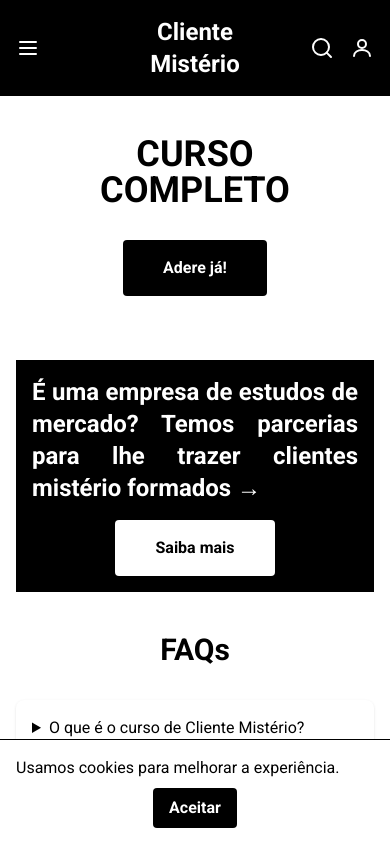
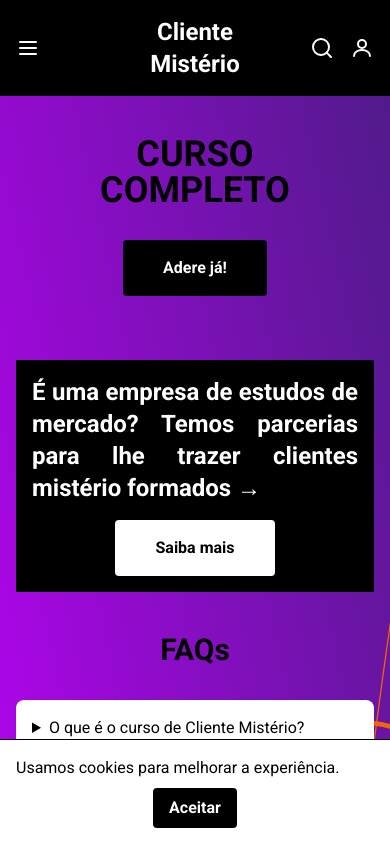
Before and after one commit to msantos51/clientemisterio, a Next.js app in the folder frontend/: page / in a window 390 px wide. Shown: the top 842 px of the page. Built offline with nearby package versions, Linux system fonts and the light colour scheme.

Commit message:
feat: add responsive svg background

```diff
--- a/frontend/app/globals.css
+++ b/frontend/app/globals.css
@@ -17,6 +17,14 @@ html, body {
   min-height: 100vh;
   /* Define fundo branco simples para todo o site */
   background-color: #ffffff;
+  /* Define imagem de fundo padrão */
+  background-image: url('/background-desktop.svg');
+  /* Faz o SVG cobrir todo o ecrã */
+  background-size: cover;
+  /* Evita repetição do SVG */
+  background-repeat: no-repeat;
+  /* Mantém o fundo fixo em desktop */
+  background-attachment: fixed;
   /* Impede rolagem horizontal mantendo a vertical */
   overflow-x: hidden;
   overflow-y: auto;
@@ -127,3 +135,14 @@ button {
 .submit-btn:hover {
   background: #000000cc;
 }
+
+
+/* Versão adaptada do fundo para ecrãs pequenos */
+@media (max-width: 768px) {
+  html, body {
+    /* Utiliza SVG específico para mobile */
+    background-image: url('/background-mobile.svg');
+    /* Permite rolagem suave no mobile */
+    background-attachment: scroll;
+  }
+}
```
Also changed, not shown: frontend/public/background-desktop.svg (added), frontend/public/background-mobile.svg (added).
